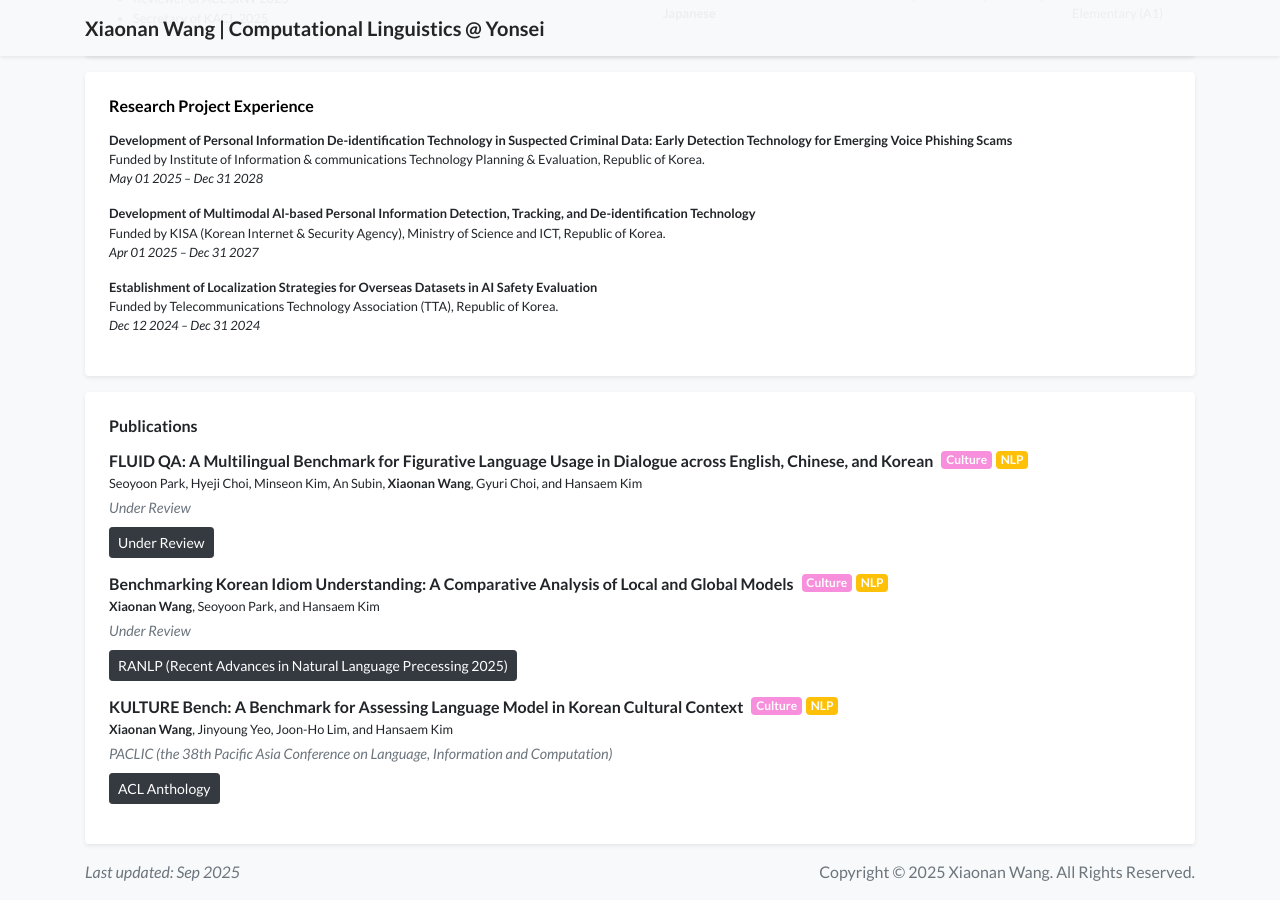
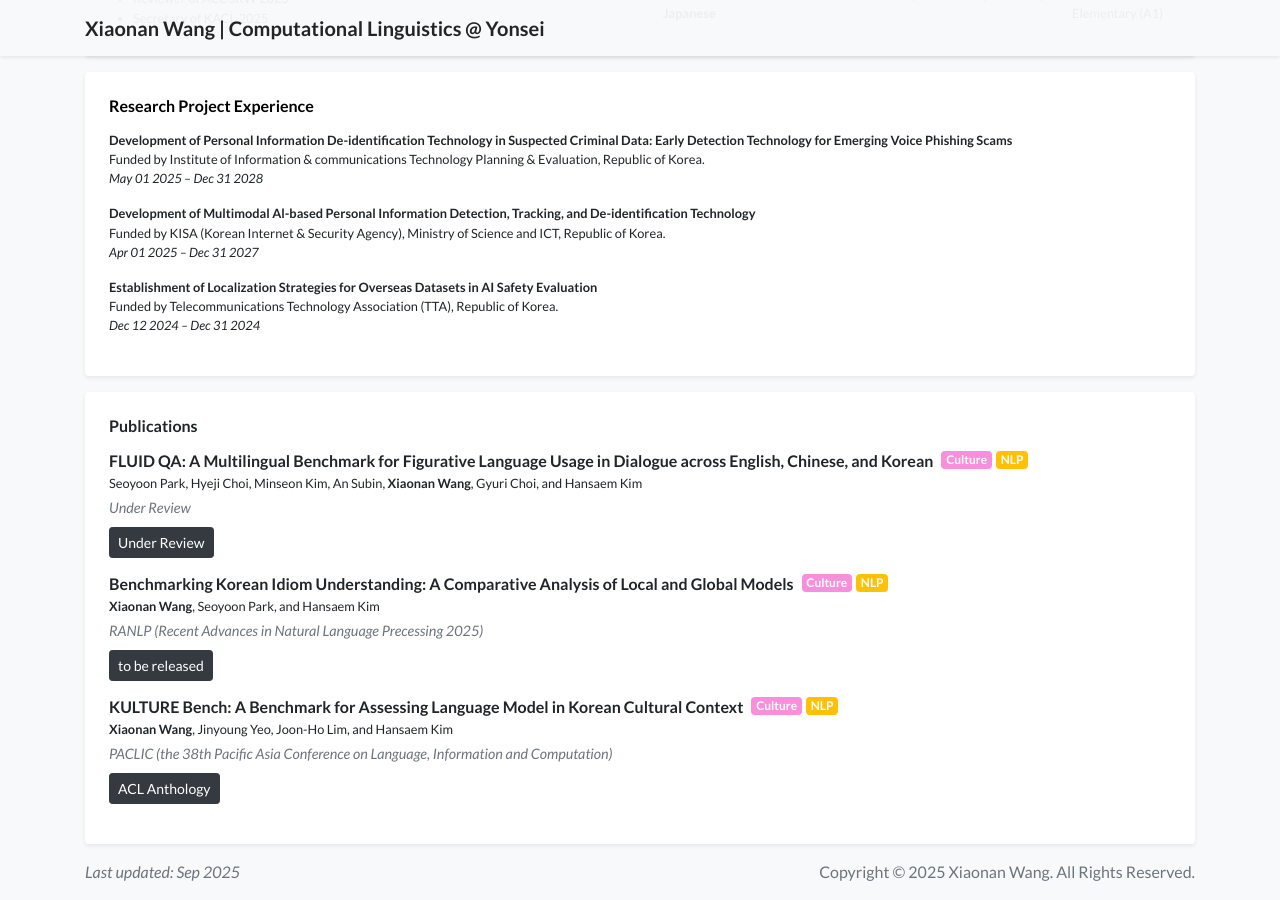
Before and after one commit to wangxiaonan-git/wangxiaonan-git.github.io, a Jekyll site: the page built from index.html, in a window 1280 px wide and 900 px high, scrolled down 887 px. Built offline with Jekyll 4.4.1, drawn with Linux system fonts in a browser that asks for light colours; a style sheet for code colours, icons or effects is not loaded.

Commit message:
Update index.html

```diff
--- a/index.html
+++ b/index.html
@@ -69,8 +69,8 @@ num_selected: 10
           <p class="mb-1 small">
             <strong>Xiaonan Wang</strong>, Seoyoon Park, and Hansaem Kim
           </p>
-          <p class="text-muted font-italic mb-2" style="font-size: 0.9rem;">Under Review</p>
-          <a href="" class="btn btn-sm btn-dark">RANLP (Recent Advances in Natural Language Precessing 2025)</a>
+          <p class="text-muted font-italic mb-2" style="font-size: 0.9rem;">RANLP (Recent Advances in Natural Language Precessing 2025)</p>
+          <a href="" class="btn btn-sm btn-dark">to be released</a>
         </div>
 
         <div class="mb-3">
```
